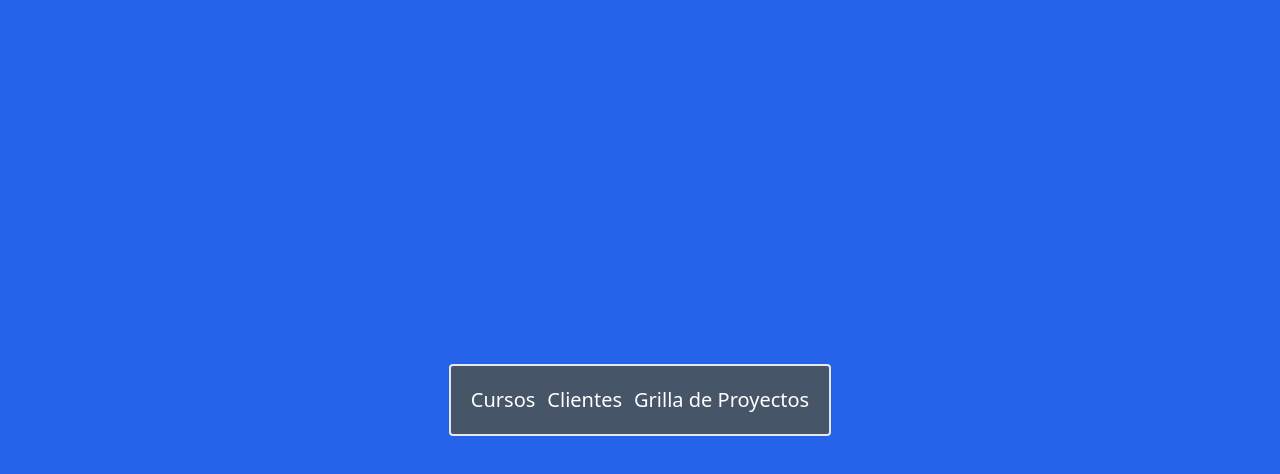
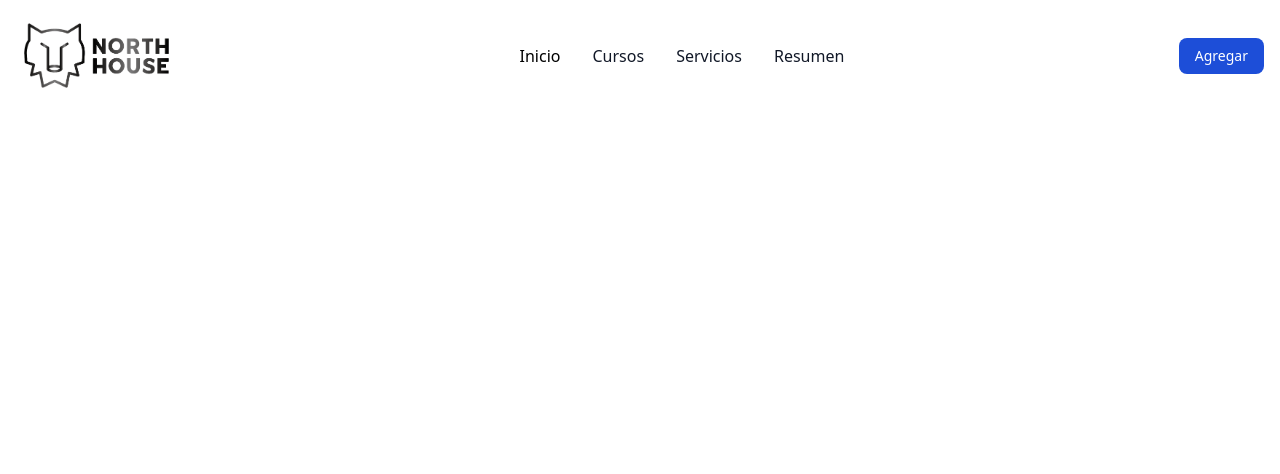
Before and after one commit to EnzoDellp/NH-ControlPanel, a React (Vite) app: page /panel in a window 1280 px wide. Shown: the top 474 px of the page. Built offline with nearby package versions, Linux system fonts and the light colour scheme.

Commit message:
creada ui de mainPanel

```diff
--- a/src/data/db.ts
+++ b/src/data/db.ts
@@ -2,9 +2,11 @@
   {
     user: "javier",
     password: "javier",
+    tipo: "admin",
   },
   {
     user: "enzo",
     password: "enzo",
+    tipo: "admin",
   },
 ];
--- a/src/pages/LoginPage.tsx
+++ b/src/pages/LoginPage.tsx
@@ -32,7 +32,7 @@
                   type="email"
                   placeholder="Correo Electronico"
                   onChange={(e) => setEmail(e.target.value)}
-                  className="mb-4 block h-9 w-full border border-black bg-[#f2f2f7] px-3 py-6 pl-14 text-sm text-[#333333]"
+                  className="mb-4 block  h-9 w-full border border-black bg-[#f2f2f7] px-3 py-6 pl-14 text-sm text-[#333333]"
                 />
               </div>
               <div className="relative mb-4">
@@ -90,7 +90,7 @@
               <img
                 src="\logo_wolf_horizontal.png"
                 alt=""
-                className="inline-block"
+                className="inline-block "
               />
             </div>
             <p className="mb-8 text-[#647084] md:mb-12 lg:mb-16">
--- a/src/pages/PanelMain.tsx
+++ b/src/pages/PanelMain.tsx
@@ -1,12 +1,83 @@
 function PanelMain() {
   return (
-    <main className="  text-xl flex h-screen items-center justify-center bg-blue-600 ">
-      <nav className=" bg-slate-600  border-2 p-5 flex text-white  gap-3  rounded">
-        <a href="#">Cursos</a>
-        <a href="#">Clientes</a>
-        <a href="#">Grilla de Proyectos</a>
-      </nav>
-    </main>
+    <nav className="bg-white border-gray-200 dark:bg-gray-900">
+      <div className="max-w-screen-xl flex flex-wrap items-center justify-between mx-auto p-4">
+        <a className="flex items-center space-x-3 rtl:space-x-reverse">
+          <img src="public/logo_wolf.png" className="h-20" alt="NH-Logo" />
+        </a>
+        <div className="flex md:order-2 space-x-3 md:space-x-0 rtl:space-x-reverse">
+          <button
+            type="button"
+            className="text-white bg-blue-700 hover:bg-blue-800 focus:ring-4 focus:outline-none focus:ring-blue-300 font-medium rounded-lg text-sm px-4 py-2 text-center dark:bg-blue-600 dark:hover:bg-blue-700 dark:focus:ring-blue-800"
+          >
+            Agregar
+          </button>
+          <button
+            data-collapse-toggle="navbar-cta"
+            type="button"
+            className="inline-flex items-center p-2 w-10 h-10 justify-center text-sm text-gray-500 rounded-lg md:hidden hover:bg-gray-100 focus:outline-none focus:ring-2 focus:ring-gray-200 dark:text-gray-400 dark:hover:bg-gray-700 dark:focus:ring-gray-600"
+            aria-controls="navbar-cta"
+            aria-expanded="false"
+          >
+            <span className="sr-only">Open main menu</span>
+            <svg
+              className="w-5 h-5"
+              aria-hidden="true"
+              xmlns="http://www.w3.org/2000/svg"
+              fill="none"
+              viewBox="0 0 17 14"
+            >
+              <path
+                stroke="currentColor"
+                stroke-linecap="round"
+                stroke-linejoin="round"
+                stroke-width="2"
+                d="M1 1h15M1 7h15M1 13h15"
+              />
+            </svg>
+          </button>
+        </div>
+        <div
+          className="items-center justify-between hidden w-full md:flex md:w-auto md:order-1"
+          id="navbar-cta"
+        >
+          <ul className="flex flex-col font-medium p-4 md:p-0 mt-4 border border-gray-100 rounded-lg bg-gray-50 md:space-x-8 rtl:space-x-reverse md:flex-row md:mt-0 md:border-0 md:bg-white dark:bg-gray-800 md:dark:bg-gray-900 dark:border-gray-700">
+            <li>
+              <a
+                href="#"
+                className="block py-2 px-3 md:p-0 text-black bg-blue-700 rounded md:bg-transparent  md:hover:text-blue-700 md:dark:text-blue-500"
+              >
+                Inicio
+              </a>
+            </li>
+            <li>
+              <a
+                href="#"
+                className="block py-2 px-3 md:p-0 text-gray-900 rounded hover:bg-gray-100 md:hover:bg-transparent md:hover:text-blue-700 md:dark:hover:text-blue-500 dark:text-white dark:hover:bg-gray-700 dark:hover:text-white md:dark:hover:bg-transparent dark:border-gray-700"
+              >
+                Cursos
+              </a>
+            </li>
+            <li>
+              <a
+                href="#"
+                className="block py-2 px-3 md:p-0 text-gray-900 rounded hover:bg-gray-100 md:hover:bg-transparent md:hover:text-blue-700 md:dark:hover:text-blue-500 dark:text-white dark:hover:bg-gray-700 dark:hover:text-white md:dark:hover:bg-transparent dark:border-gray-700"
+              >
+                Servicios
+              </a>
+            </li>
+            <li>
+              <a
+                href="#"
+                className="block py-2 px-3 md:p-0 text-gray-900 rounded hover:bg-gray-100 md:hover:bg-transparent md:hover:text-blue-700 md:dark:hover:text-blue-500 dark:text-white dark:hover:bg-gray-700 dark:hover:text-white md:dark:hover:bg-transparent dark:border-gray-700"
+              >
+                Resumen
+              </a>
+            </li>
+          </ul>
+        </div>
+      </div>
+    </nav>
   );
 }
 
```
Also changed, not shown: src/pages/product.tsx (deleted).
